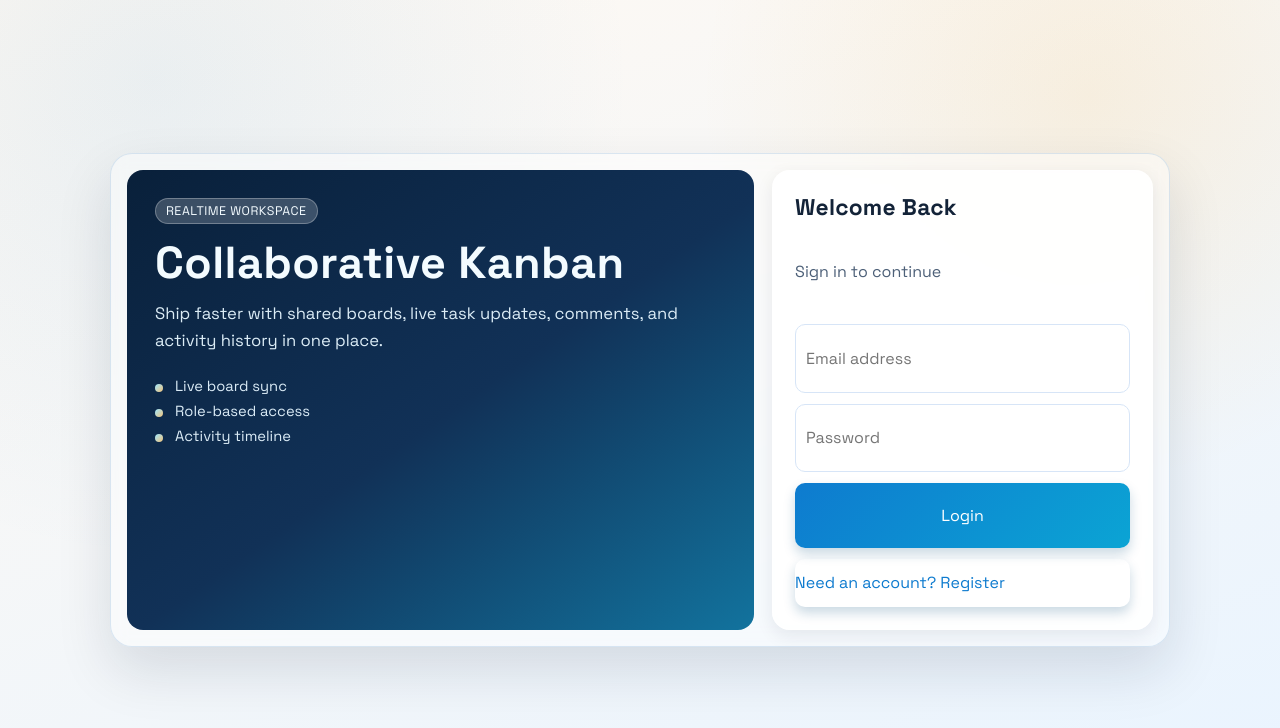
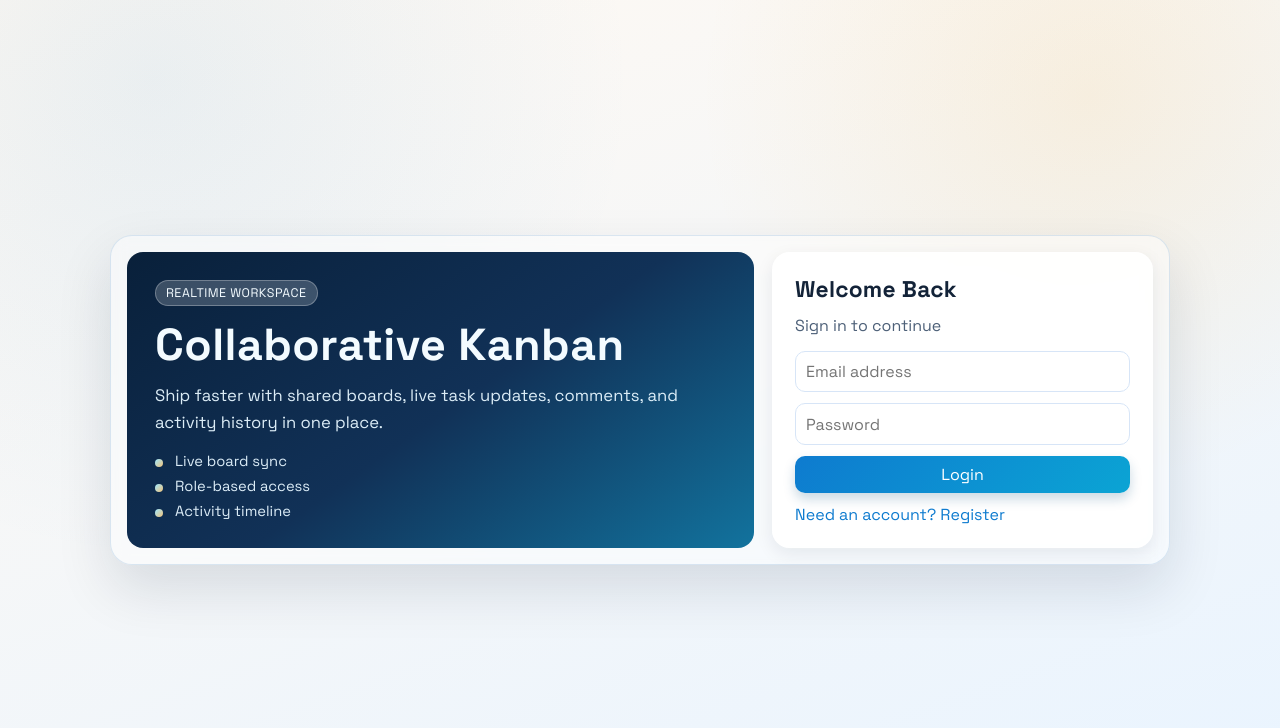
Before and after one commit to AdarshKhare29/Karban-board, a React (Vite) app in the folder client/: page / in a window 1280 px wide. Shown: the top 728 px of the page. Built offline with nearby package versions, Linux system fonts and the light colour scheme; no server answers.

Commit message:
style(auth): remove extra banner spacing and link-button shadow

```diff
--- a/client/src/styles.css
+++ b/client/src/styles.css
@@ -84,7 +84,6 @@ body::after {
   display: grid;
   align-content: start;
   gap: 14px;
-  min-height: 460px;
 }
 
 .auth-badge {
@@ -114,7 +113,7 @@ body::after {
 }
 
 .auth-points {
-  margin-top: 8px;
+  margin-top: 2px;
   display: grid;
   gap: 7px;
 }
@@ -166,6 +165,14 @@ body::after {
   color: var(--accent);
   padding: 0;
   text-align: left;
+  box-shadow: none;
+  transform: none;
+}
+
+.link-button:hover {
+  box-shadow: none;
+  transform: none;
+  filter: none;
 }
 
 .page {
```
